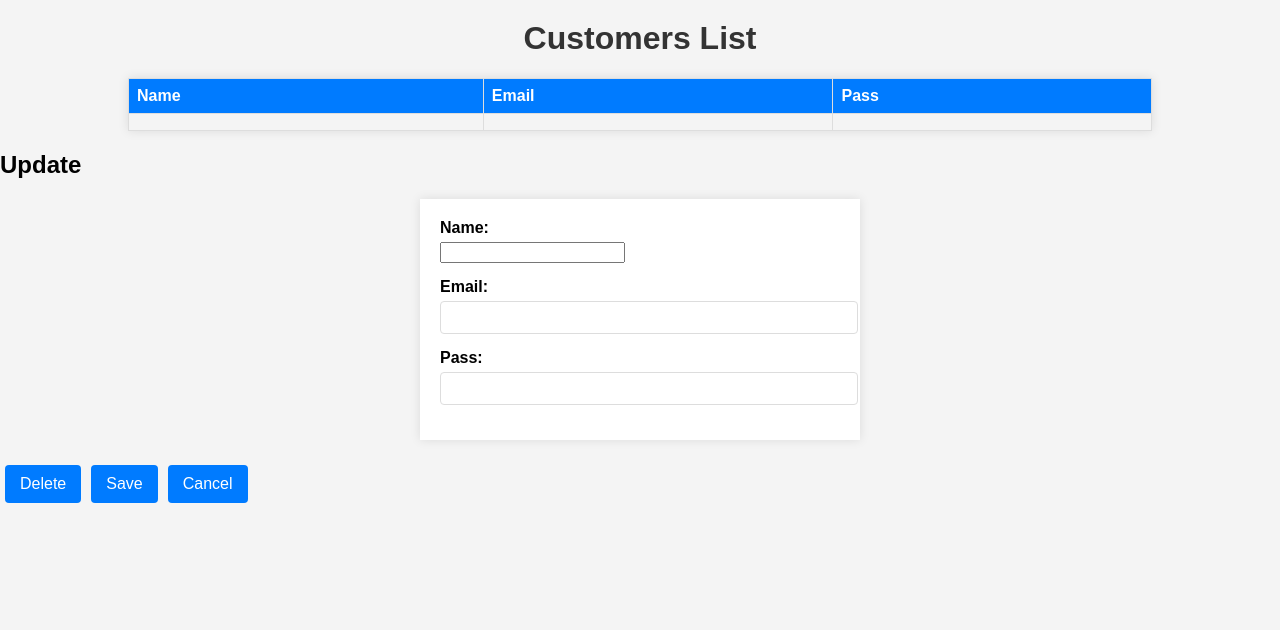
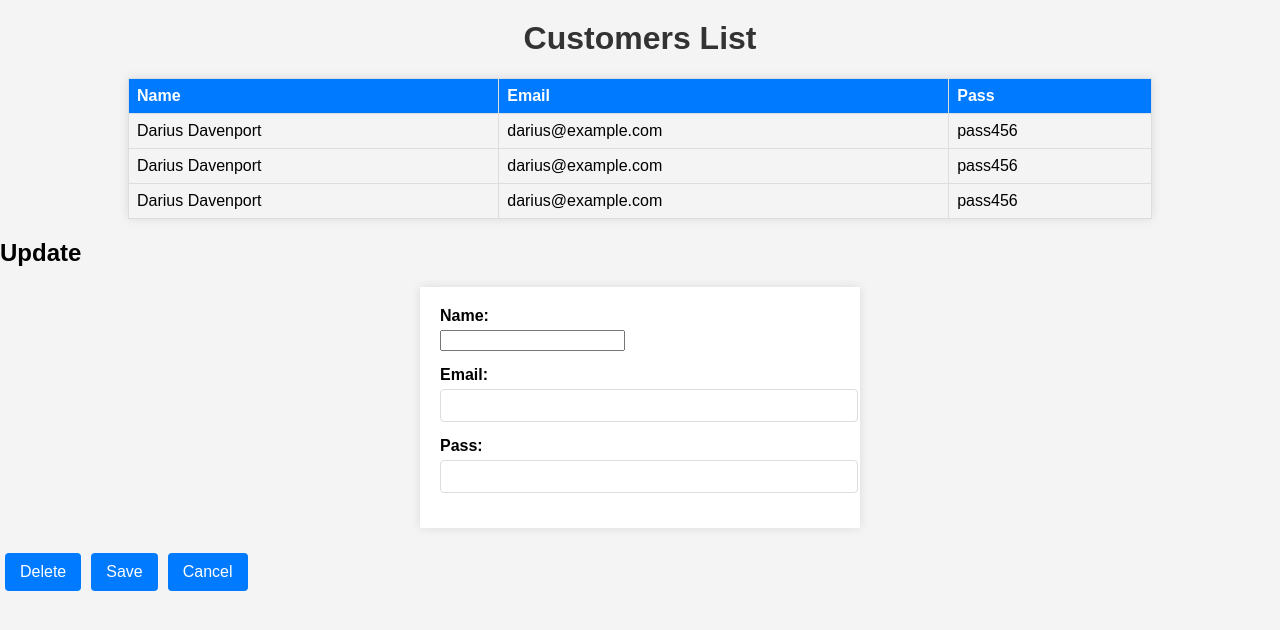
Before and after one commit to moneymitch11/react-app, a React (Vite) app in the folder react/: page / in a window 1280 px wide. Shown: the top 630 px of the page. Built offline with nearby package versions, Linux system fonts and the light colour scheme.

Commit message:
fixed merge conflicts

```diff
--- a/react/src/App.jsx
+++ b/react/src/App.jsx
@@ -1,8 +1,4 @@
-import { useState } from 'react'
-import reactLogo from './assets/react.svg'
-import viteLogo from '/vite.svg'
-import customer_data from "../src/customers.json"
-import { Customer } from "./components/Customer.jsx"
+import { Customers } from "./components/Customers.jsx"
 
 function App() {
 
@@ -18,7 +14,6 @@ function App() {
     return console.log("In On canclel Click")
   }
 
-  console.log(customer_data)
   return (
   <>
     <h1>Customers List</h1>
@@ -31,7 +26,7 @@ function App() {
             </tr>
         </thead>
         <tbody>
-            <Customer customer={customer_data}/>
+            <Customers />
         </tbody>
     </table>
     <div>
```
